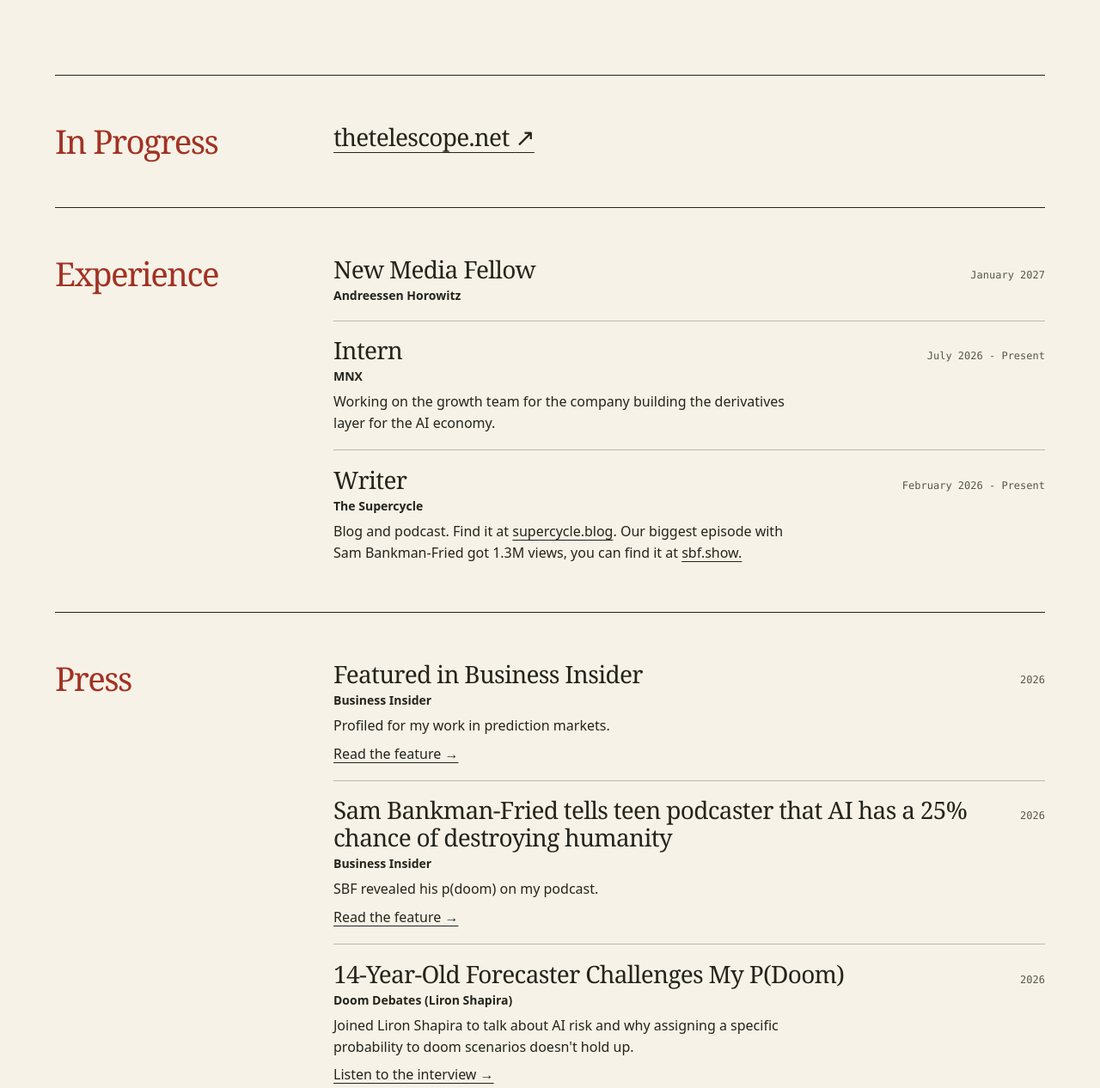
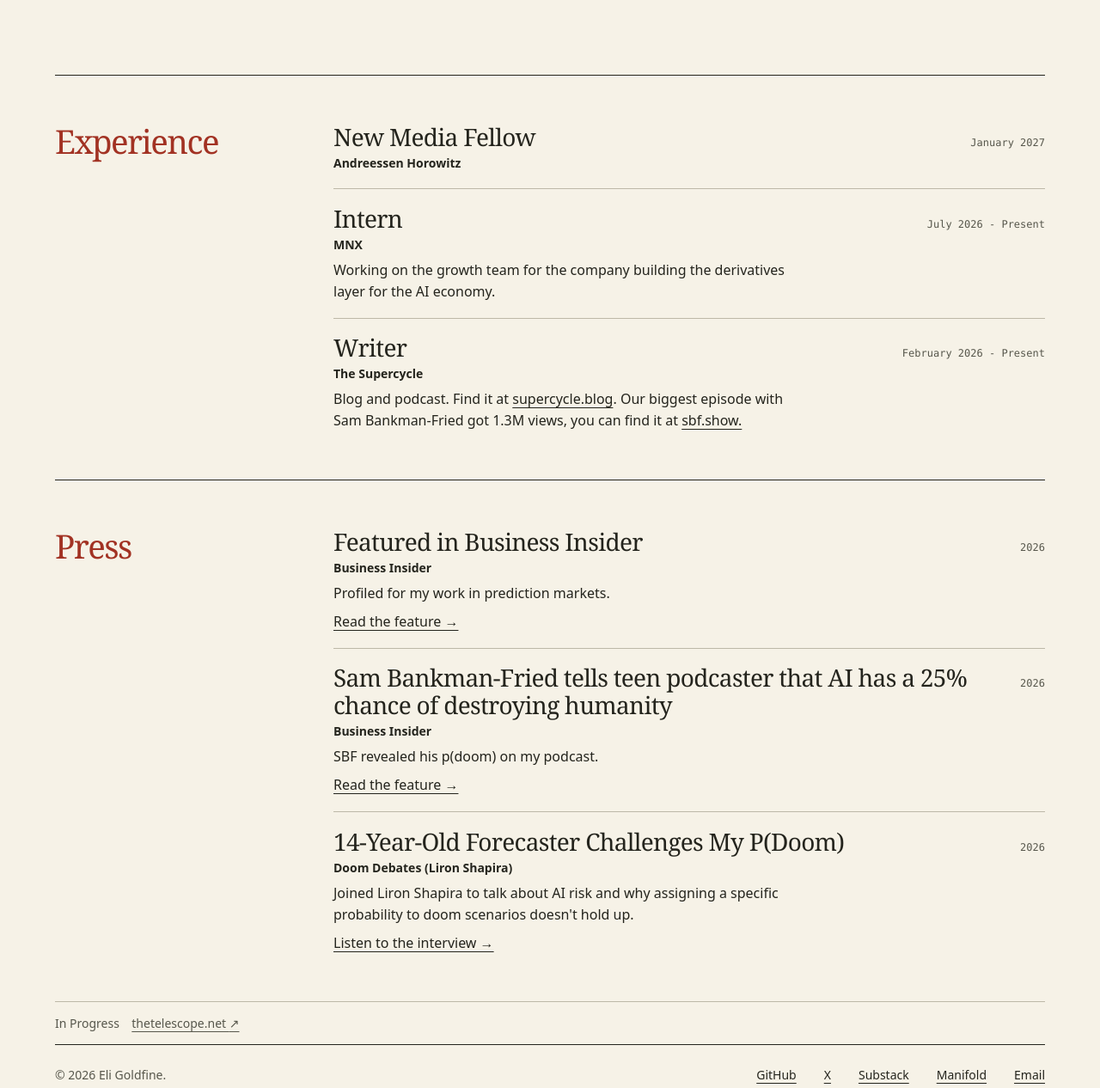
Before and after one commit to ManiFed/eligoldfine.com, a plain HTML site: page index.html in a window 1280 px wide. Shown: the part 561-1827 px from the top of the page at 86% size. Drawn offline with Linux system fonts and the light colour scheme.

Commit message:
Move In Progress beneath press

```diff
--- a/index.html
+++ b/index.html
@@ -30,13 +30,6 @@
         </div>
         <div class="hero-visual">
             <img class="hero-photo" src="hero-portrait.png" alt="Eli Goldfine" width="678" height="1004">
-        </div>
-    </section>
-
-    <section id="in-progress" class="section">
-        <h2 class="section-title">In Progress</h2>
-        <div class="entry">
-            <h3><a href="https://thetelescope.net/">thetelescope.net <span aria-hidden="true">↗</span></a></h3>
         </div>
     </section>
 
@@ -102,6 +95,10 @@
         </div>
     </section>
 
+    <section id="in-progress" class="in-progress" aria-labelledby="in-progress-title">
+        <h2 id="in-progress-title">In Progress</h2>
+        <a href="https://thetelescope.net/">thetelescope.net <span aria-hidden="true">↗</span></a>
+    </section>
 </main>
 
 <footer class="footer">
--- a/styles.css
+++ b/styles.css
@@ -150,6 +150,22 @@ a:hover { color: var(--accent); }
 .date { color: var(--muted); font: 0.75rem/1.5 var(--mono); }
 .read-link { display: inline-block; margin-top: 0.5rem; }
 
+.in-progress {
+    display: flex;
+    align-items: baseline;
+    flex-wrap: wrap;
+    gap: 0.25rem 0.9rem;
+    padding: 0.85rem 0;
+    border-top: 1px solid var(--line);
+    color: var(--muted);
+    font-size: 0.875rem;
+}
+
+.in-progress h2 {
+    margin: 0;
+    font: inherit;
+}
+
 .footer {
     border-top: 1px solid var(--ink);
     padding: 1.5rem 0 2.5rem;
```
